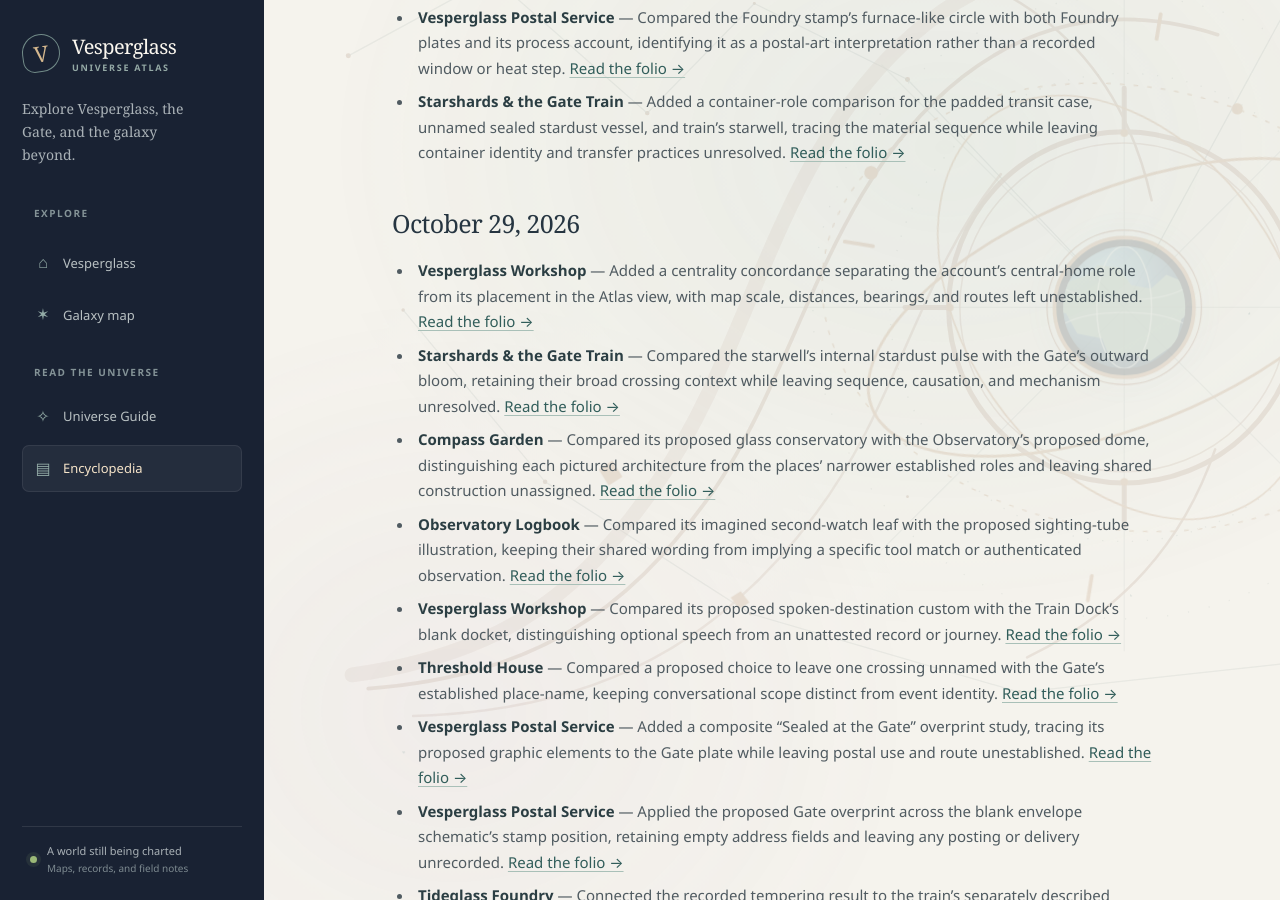
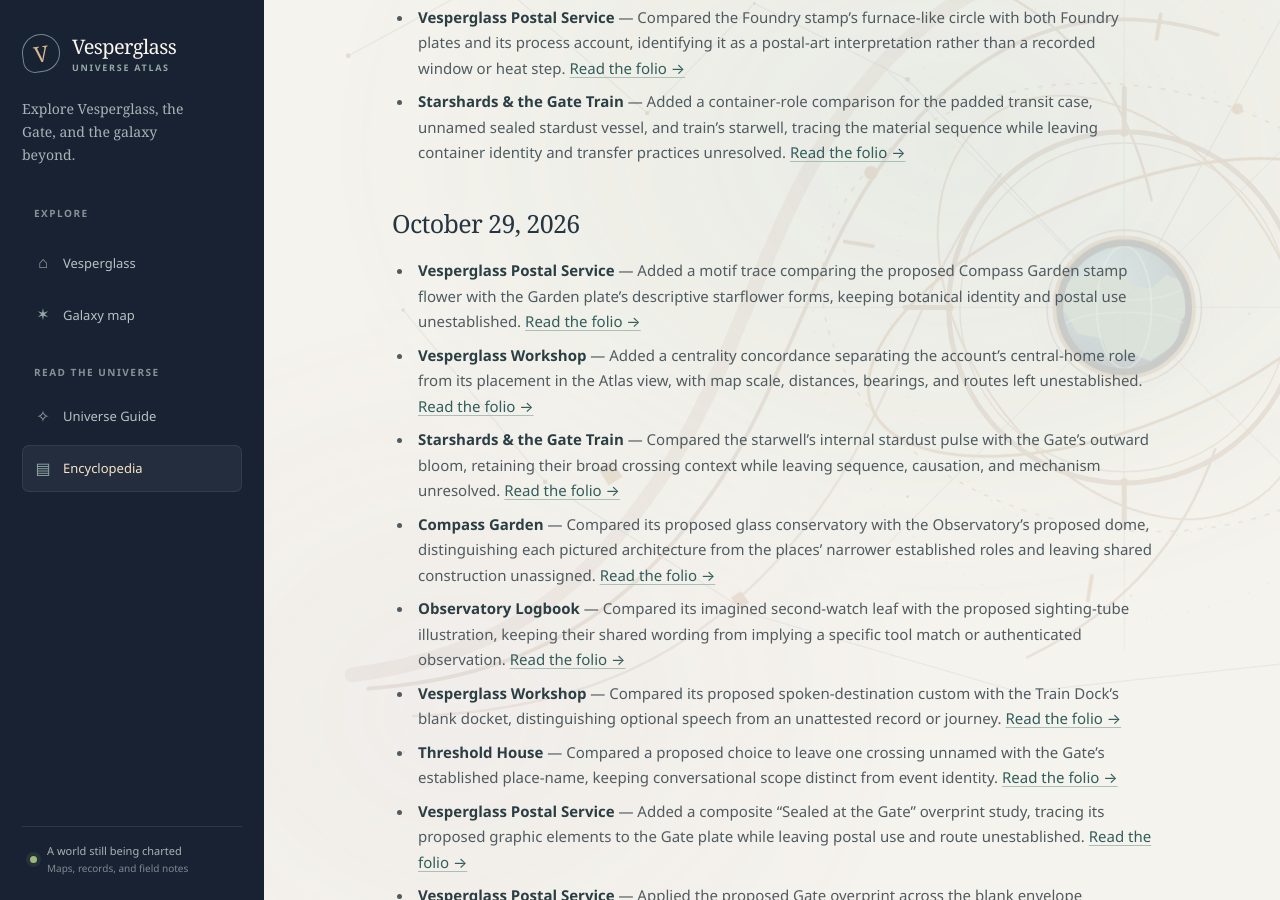
Before and after one commit to vesperglass/vesperglass.github.io, a Jekyll site: the page built from library/changelog.md, in a window 1280 px wide and 900 px high, scrolled down 3747 px. Built offline with Jekyll 4.4.1, drawn with Linux system fonts in a browser that asks for light colours.

Commit message:
Trace Garden flower motif on proposed stamp

```diff
--- a/assets/site.js
+++ b/assets/site.js
@@ -8,12 +8,12 @@
     { title: "Vesperglass Workshop", url: "/library/workshop/", summary: "The central home platform, with an Atlas-placement concordance, a proposed cutaway inventory, and a comparison of the spoken departure custom with the blank Train Dock docket.", terms: "workshop home making gathering centrality map atlas placement composition island landmark pin map view projection measured scale distance bearing adjacency direction route table tools blueprint plan sheet cabinet vessel glassware wall tool cutaway inventory departure custom Name the passage destination spoken keepers Train Dock docket record passenger names origin route" },
     { title: "Threshold House", url: "/library/threshold-house/", summary: "A named platform with proposed interior and plan readings, arrival phrases, sound notes, and a comparison distinguishing the Gate's place-name from an unnamed crossing.", terms: "threshold house arrival passage shelter interior plan concordance arch bench lamp niches axis floor plan elevation threshold opening phrases greetings room sounds acoustic Shall we leave the crossing unnamed Vesperglass Gate place name proper noun event identity unnamed crossing traveler itinerary" },
     { title: "Tideglass Foundry", url: "/library/tideglass-foundry/", summary: "The recorded making of stardust, reconstructed tools, and a source-aware bridge from tempering to its separate starwell use.", terms: "tideglass foundry starshards stardust refining craft mill process cleaning grinding mirrored plates sifting tempering resonance plate II tools starwell sealed glass heart measured thread pulse quiet color Gate low singing resonance transfer batch loading quantity" },
-    { title: "Compass Garden", url: "/library/compass-garden/", summary: "A glasshouse folio with a plan key, pictured-flora notes, and comparisons of its compass rose and conservatory architecture with the Observatory.", terms: "compass garden conservatory plants glasshouse planting flora starflower starflowers fern ferns pale bloom luminous foliage botanical species bed keeper compass rose image visual plate star compass instrument Observatory directional bearing motif dome telescope arches glass roof architecture construction" },
+    { title: "Compass Garden", url: "/library/compass-garden/", summary: "A glasshouse folio with a plan key, pictured-flora notes, and comparisons of its compass rose and conservatory architecture with the Observatory and a proposed stamp motif.", terms: "compass garden conservatory plants glasshouse planting flora starflower starflowers fern ferns pale bloom luminous foliage botanical species bed keeper compass rose image visual plate star compass instrument Observatory directional bearing motif dome telescope arches glass roof architecture construction postal stamp flower emblem badge icon motif abstraction source illustration" },
     { title: "Observatory Logbook", url: "/library/observatory/", summary: "A source-aware Observatory record with an instrument inventory and a comparison of the imagined second watch with the pictured sighting tube.", terms: "observatory logbook instruments orrery telescope charts comparison follow-up color sighting tube drift eyepiece blue field observation target calibration plate II sample leaf image wording instrument identity" },
     { title: "Star Archive", url: "/library/star-archive/", summary: "A reference room for knowledge of the sky, with a shelf-content boundary card and evidence matrix for the proposed Unfixed Meridian chart.", terms: "star archive books maps memory library shelves radial stacks central reading table chart cabinet shelf number collection titles subject division catalog Unfixed Meridian annotations uncertain reading unverified place evidence provenance source title scope maker compiler date coordinates" },
     { title: "The Vesperglass Gate", url: "/library/vesperglass-gate/", summary: "The detached Gate platform, pictured aperture, bloom account, and two contrasting proposed threshold recollections.", terms: "vesperglass gate portal transit galaxy ring aperture arch cutaway construction bloom opening crossing keeper traveler hush singing recollection threshold sound" },
     { title: "Vesperglass Train Dock", url: "/library/train-dock/", summary: "A clear landing apron, alongside berth, proposed approach-to-berth alignment key, and journey docket that separates departure, Gate bloom, and emergence from unrecorded itinerary details.", terms: "train dock berth station locomotive platform train journey docket departure crossing Gate bloom emergence passage itinerary date time passenger destination schedule duration cargo manifest route guide path alignment approach curve alongside offset orientation" },
-    { title: "Vesperglass Postal Service", url: "/library/postal-service/", summary: "Four proposed stamps, a composite Sealed at the Gate overprint, and a blank envelope layout showing the mark crossing the stamp.", terms: "postal service post postage stamp seal cancellation mark postmark mail correspondence letter envelope sender addressee Gate ring motif architectural source crown star bands perforation Foundry furnace circle mill sifting tray tempering resonance Observatory telescope dome stamp design plate Workshop Compass Garden Tideglass Vesperglass Sealed at the Gate overprint double ring four point star strokes blank envelope layout crossing stamp" },
+    { title: "Vesperglass Postal Service", url: "/library/postal-service/", summary: "Four proposed stamps with source comparisons for the Gate, Foundry, and Compass Garden motifs, plus a composite overprint and blank envelope layout.", terms: "postal service post postage stamp seal cancellation mark postmark mail correspondence letter envelope sender addressee Gate ring motif architectural source crown star bands perforation Foundry furnace circle mill sifting tray tempering resonance Observatory telescope dome stamp design plate Workshop Compass Garden starflower floral motif flora emblem flower badge icon abstraction source illustration Tideglass Vesperglass Sealed at the Gate overprint double ring four point star strokes blank envelope layout crossing stamp" },
     { title: "Words of Passage", url: "/library/words-of-passage/", summary: "A reference to travel terms, the distinction between platforms and berth, and reader pronunciation cues.", terms: "stardust starwell gate bloom guide path passage train dock platform floating place berth alongside gate platform crossing route pronunciation how to say stress syllables Vesperglass Tideglass" }
   ];
   const dialog = document.getElementById("search-dialog");
--- a/library/changelog.md
+++ b/library/changelog.md
@@ -71,6 +71,7 @@ These edition notes record additions to the existing folios. Where a record's so
 
 ## October 29, 2026
 
+- **Vesperglass Postal Service** — Added a motif trace comparing the proposed Compass Garden stamp flower with the Garden plate's descriptive starflower forms, keeping botanical identity and postal use unestablished. [Read the folio →]({{ '/library/postal-service/' | relative_url }})
 - **Vesperglass Workshop** — Added a centrality concordance separating the account's central-home role from its placement in the Atlas view, with map scale, distances, bearings, and routes left unestablished. [Read the folio →]({{ '/library/workshop/' | relative_url }})
 - **Starshards & the Gate Train** — Compared the starwell's internal stardust pulse with the Gate's outward bloom, retaining their broad crossing context while leaving sequence, causation, and mechanism unresolved. [Read the folio →]({{ '/library/starshards/' | relative_url }})
 - **Compass Garden** — Compared its proposed glass conservatory with the Observatory's proposed dome, distinguishing each pictured architecture from the places' narrower established roles and leaving shared construction unassigned. [Read the folio →]({{ '/library/compass-garden/' | relative_url }})
```
Also changed, not shown: ENCYCLOPEDIA_BACKLOG.md (+3 -1 lines), library.md (+2 -2 lines), library/postal-service.md (+13 -0 lines).
